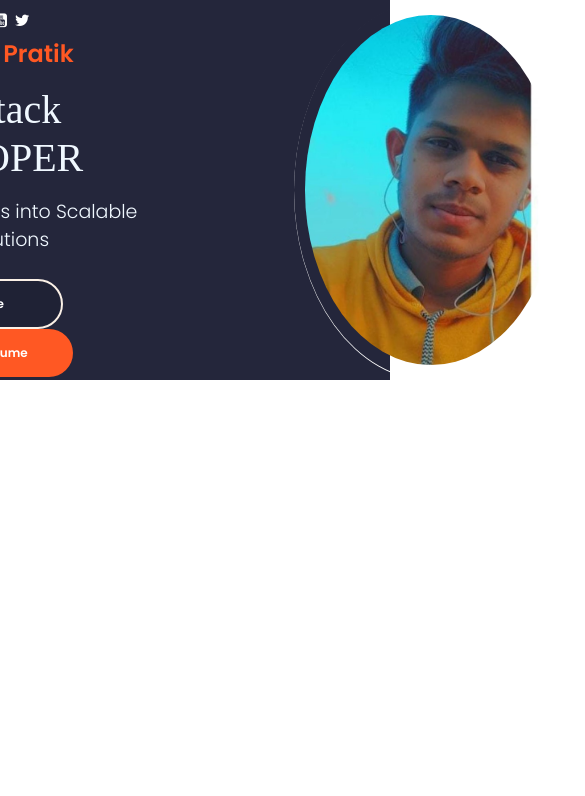
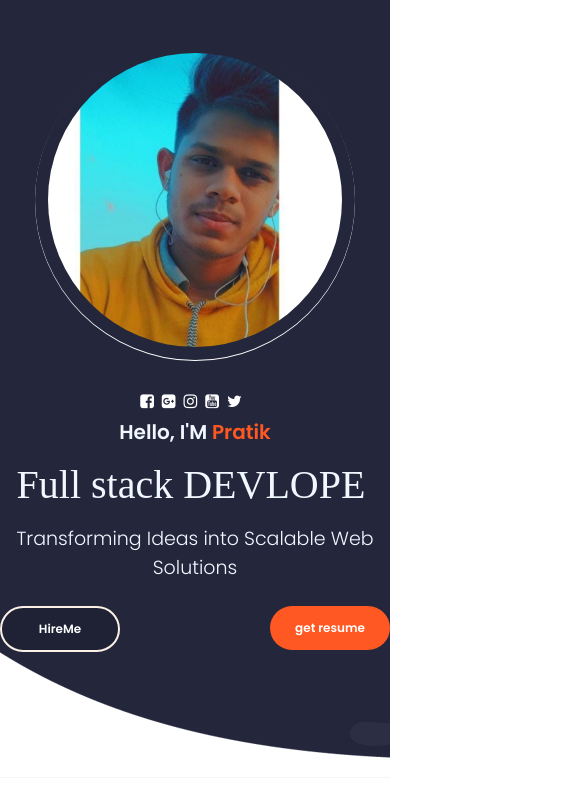
Before and after one commit to PB220-DEVLOP/pratik_bhoyar, a React (Create React App) app: page / in a window 390 px wide. Shown: the top 796 px of the page, 585 px wide, since content can reach past the window. Built offline with nearby package versions, Linux system fonts and the light colour scheme; a web font is replaced by a local one.

Commit message:
basic profile portion downloded

```diff
--- a/src/App.js
+++ b/src/App.js
@@ -1,10 +1,9 @@
 import './App.css';
-import Profile from './potfolio_container/Home/Profile';
-
+import Home from './potfolio_container/Home/Home';
 function App() {
   return (
     <div className="App">
-      <Profile/>
+      <Home/>
     </div>
   );
 }
--- /dev/null
+++ b/src/potfolio_container/Home/Footer/Footer.css
@@ -0,0 +1,22 @@
+.footer-container{
+    height: 17.8px;
+    width: 100%;
+    overflow: hidden;
+    display: flex;
+    justify-content: center;
+}
+.footer-parent{
+    height: 100%;
+    width: 100%;
+    max-width: 1920px;
+}
+.footer-parent img{
+    max-width: 100%;
+    height: 130px;
+}
+@media screen and (max-width:1110px){
+    .footer-parent{
+        display: flex;
+        align-items: flex-end;
+    }
+}
--- /dev/null
+++ b/src/potfolio_container/Home/Footer/Footer.js
@@ -0,0 +1,12 @@
+import React from 'react'
+
+export default function Footer() {
+  return (
+    <div className='footer-container'>
+        <div className='footer-parent'>
+            <img src={require('./../../../Assits/Home/shape-bg.png')}/>
+        </div>
+    </div>
+
+  )
+}
--- /dev/null
+++ b/src/potfolio_container/Home/Home.css
@@ -0,0 +1,7 @@
+.home-container{
+    display: flex;
+    flex-direction: column;
+    justify-content: space-between;
+    min-height: 670px;
+    background-image: url("../../Assits/Home/bg.jpg");
+}
--- /dev/null
+++ b/src/potfolio_container/Home/Home.js
@@ -0,0 +1,12 @@
+import React from 'react'
+import Profile from './Profile/Profile'
+import Footer from './Footer/Footer'
+import './Home.css'
+export default function Home() {
+  return (
+    <div className='home-container'>
+     <Profile/>
+     <Footer/>
+    </div>
+  )
+}
--- a/src/potfolio_container/Home/Profile.css
+++ b/src/potfolio_container/Home/Profile/Profile.css
@@ -5,7 +5,7 @@
     justify-content: center;
     height: 10%;
     min-height: fit-content;
-    background-image: url("../../Assits/Home/bg.jpg");
+
 }
 .profile-parent{
     display: flex;
@@ -57,7 +57,7 @@
 .profile-picture-background{
     height: 92%;
     width: 92%;
-    background-image: url(./../../Assits/Home/profilephoto.jpg);
+    background-image: url(./../../../Assits/Home/profilephoto.jpg);
     background-size: cover;
     border-radius: 50%;
     background-repeat: no-repeat;
@@ -75,3 +75,60 @@
 .colz .colz-icon i:hover{
     transform: scale(1.5);
 }
+@media screen and (max-width:1110px){
+    .profile-picture{
+        margin:  0 0px 0 80px;
+    }
+    .profile-details-name{
+        font-size: 20px;
+    }
+    .profile-details-role .primary-text{
+        font-size: 12px;
+    }
+    .profile-options .btn{
+        width: 120px;
+        padding: 12px 0;
+        z-index: 700;
+    }
+}
+@media screen and (max-width:910px){
+    .profile-picture{
+        height: 320px;
+        width: 320px;
+        margin: 0 0 0 4px;
+    }
+
+}
+@media screen and (max-width:810px){
+    .profile-picture{
+        margin: 0 !important;
+    }
+    .profile-parent{
+        flex-direction: column-reverse;
+        margin: 40px 0 0 0;
+    }
+    .profile-options{
+        display: flex;
+        justify-content: space-between;
+    }
+    .profile-details{
+        margin: 25px 0 0 ;
+    }
+    .profile-options .highlighted-btn{
+        margin:0 !important;
+    }
+    .profile-options .profile-details-role{
+        text-align: center;
+    }
+
+ }
+ @media screen and (max-width:375px){
+  .profile-picture{
+    height: 275px;
+    width: 275px;
+    margin-top: -90px;
+  }
+  .profile-details{
+    width: 90%;
+  }
+ }
--- a/src/potfolio_container/Home/Profile.js
+++ b/src/potfolio_container/Home/Profile/Profile.js
@@ -42,13 +42,13 @@ export default function Profile() {
             steps={[
                 "Enthustastic Dev🔴",
                 1000,
-                "Full stack DEVLOPER 🖥️",
+                "Full stack DEVLOPER🖥️",
                 1000,
-                "MERN stack DEV 😎",
+                "MERN stack DEV😎",
                 1000,
-                "CROSS PLATFORM Dev 🌐",
+                "CROSS PLATFORM Dev🌐",
                 1000,
-                "REACT/REACT Native Dev 📲",
+                "REACT/REACT Native Dev",
                 1000,
             ]}
             />
```
